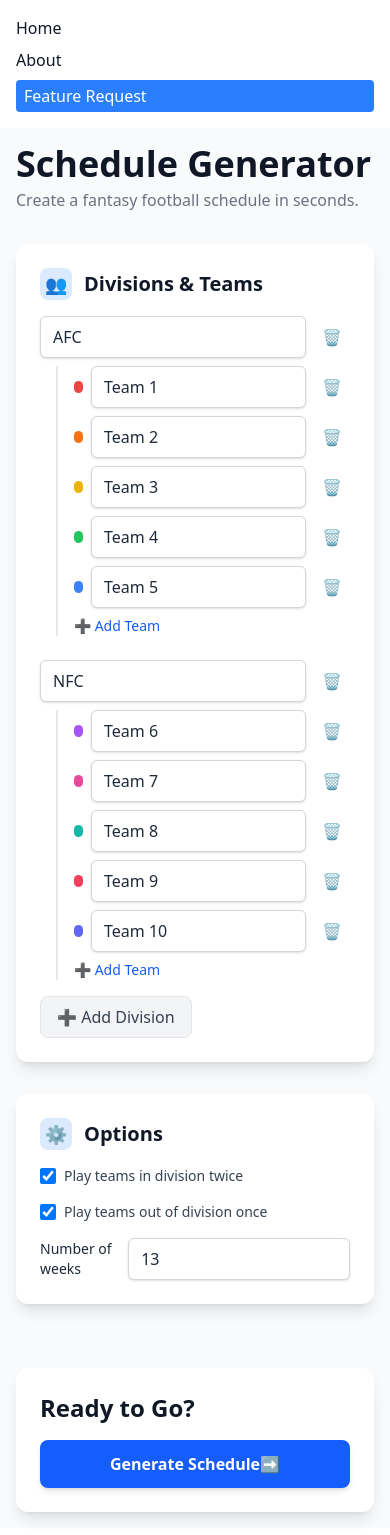
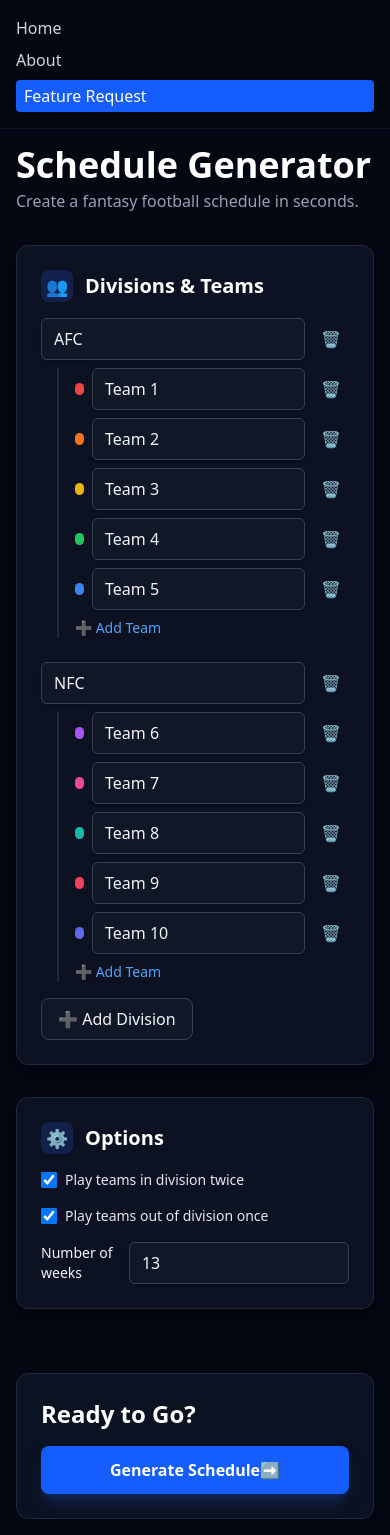
Before and after one commit to alex-monroe/ff-schedule-generator-fe, a Next.js app: page / in a window 390 px wide. Built offline with nearby package versions, Linux system fonts and the light colour scheme.

Commit message:
feat: switch app to dark mode

```diff
--- a/src/app/about/page.tsx
+++ b/src/app/about/page.tsx
@@ -6,12 +6,12 @@ export const metadata: Metadata = {
 
 export default function About() {
   return (
-    <main className="p-6 max-w-2xl mx-auto">
-      <h1 className="text-3xl font-bold mb-4">About the Scheduler</h1>
-      <p className="mb-4">
+    <main className="p-6 max-w-2xl mx-auto min-h-screen bg-gray-950 text-gray-100">
+      <h1 className="text-3xl font-bold mb-4 text-white">About the Scheduler</h1>
+      <p className="mb-4 text-gray-300">
         The Fantasy Football Schedule Generator creates balanced matchups using several constraints:
       </p>
-      <ul className="list-disc pl-6 space-y-2">
+      <ul className="list-disc pl-6 space-y-2 text-gray-300">
         <li>Every team plays every week.</li>
         <li>No team has repeat matchups within any 4 week span.</li>
         <li>
--- a/src/app/globals.css
+++ b/src/app/globals.css
@@ -1,22 +1,13 @@
 @import "tailwindcss";
 
 @theme {
-  --color-text: theme(colors.gray.900);
-  --color-background: theme(colors.white);
-  --color-primary: theme(colors.blue.600);
-  --color-secondary: theme(colors.gray.100);
+  --color-text: theme(colors.gray.100);
+  --color-background: theme(colors.gray.950);
+  --color-primary: theme(colors.blue.500);
+  --color-secondary: theme(colors.gray.800);
 
   --font-sans: var(--font-geist-sans);
   --font-mono: var(--font-geist-mono);
-}
-
-@media (prefers-color-scheme: dark) {
-  :root {
-    --color-text: theme(colors.gray.50);
-    --color-background: theme(colors.gray.900);
-    --color-primary: theme(colors.blue.500);
-    --color-secondary: theme(colors.gray.800);
-  }
 }
 
 body {
@@ -28,29 +19,29 @@ body {
 }
 
 .input {
-  @apply w-full px-3 py-2 bg-white dark:bg-gray-800 border border-gray-300 dark:border-gray-600 rounded-md shadow-sm placeholder-gray-400 dark:placeholder-gray-500 focus:outline-none focus:ring-2 focus:ring-blue-500 focus:border-transparent transition;
+  @apply w-full px-3 py-2 bg-gray-900 border border-gray-700 text-gray-100 rounded-md shadow-sm placeholder-gray-500 focus:outline-none focus:ring-2 focus:ring-blue-500 focus:border-transparent transition;
 }
 
 .btn-primary {
-  @apply w-full flex items-center justify-center gap-2 px-4 py-3 bg-blue-600 text-white font-semibold rounded-lg shadow-md hover:bg-blue-700 focus:outline-none focus:ring-2 focus:ring-offset-2 focus:ring-blue-500 dark:focus:ring-offset-gray-900 transition-all transform hover:scale-[1.02] disabled:opacity-50 disabled:cursor-not-allowed;
+  @apply w-full flex items-center justify-center gap-2 px-4 py-3 bg-blue-600 text-white font-semibold rounded-lg shadow-lg shadow-blue-900/50 hover:bg-blue-500 focus:outline-none focus:ring-2 focus:ring-offset-2 focus:ring-blue-400 focus:ring-offset-gray-900 transition-all transform hover:scale-[1.02] disabled:opacity-50 disabled:cursor-not-allowed;
 }
 
 .btn-secondary {
-  @apply flex items-center justify-center gap-2 px-4 py-2 bg-gray-100 dark:bg-gray-700 text-gray-700 dark:text-gray-200 font-medium rounded-lg border border-gray-200 dark:border-gray-600 hover:bg-gray-200 dark:hover:bg-gray-600 focus:outline-none focus:ring-2 focus:ring-offset-2 focus:ring-gray-500 dark:focus:ring-offset-gray-900 transition-colors;
+  @apply flex items-center justify-center gap-2 px-4 py-2 bg-gray-900 text-gray-100 font-medium rounded-lg border border-gray-700 hover:bg-gray-800 focus:outline-none focus:ring-2 focus:ring-offset-2 focus:ring-gray-600 focus:ring-offset-gray-950 transition-colors;
 }
 
 .btn-text {
-    @apply flex items-center gap-1 text-sm text-blue-600 dark:text-blue-400 hover:text-blue-800 dark:hover:text-blue-300 font-medium transition-colors;
+    @apply flex items-center gap-1 text-sm text-blue-400 hover:text-blue-300 font-medium transition-colors;
 }
 
 .btn-icon-danger {
-  @apply p-2 text-gray-400 hover:text-red-500 hover:bg-red-100 dark:hover:bg-red-900/50 rounded-full transition-colors;
+  @apply p-2 text-gray-500 hover:text-red-400 hover:bg-red-900/30 rounded-full transition-colors;
 }
 
 .checkbox-label {
-  @apply flex items-center gap-2 text-sm font-medium text-gray-700 dark:text-gray-300;
+  @apply flex items-center gap-2 text-sm font-medium text-gray-200;
 }
 
 .checkbox {
-  @apply h-4 w-4 rounded border-gray-300 dark:border-gray-600 bg-white dark:bg-gray-900 text-blue-600 focus:ring-blue-500;
+  @apply h-4 w-4 rounded border-gray-700 bg-gray-900 text-blue-500 focus:ring-blue-500;
 }
--- a/src/app/layout.tsx
+++ b/src/app/layout.tsx
@@ -14,15 +14,15 @@ export default function RootLayout({
 }>) {
   return (
     <html lang="en">
-      <body className="antialiased">
-        <nav className="p-4 flex flex-col space-y-2 sm:flex-row sm:space-y-0 sm:space-x-4">
-          <Link href="/">Home</Link>
-          <Link href="/about">About</Link>
+      <body className="antialiased bg-gray-950 text-gray-100">
+        <nav className="p-4 flex flex-col space-y-2 sm:flex-row sm:space-y-0 sm:space-x-4 bg-gray-950 border-b border-gray-900">
+          <Link href="/" className="text-gray-300 hover:text-white transition-colors">Home</Link>
+          <Link href="/about" className="text-gray-300 hover:text-white transition-colors">About</Link>
           <a
             href="https://docs.google.com/forms/d/e/1FAIpQLScd9SvvazMQrx-z6Qscp9fYP1GqI8vsX2AbwDsQxR7dWhsYVA/viewform?usp=dialog"
             target="_blank"
             rel="noopener noreferrer"
-            className="inline-block px-2 py-1 bg-blue-500 text-white rounded"
+            className="inline-block px-2 py-1 bg-blue-600 text-white rounded hover:bg-blue-500 transition-colors"
           >
             Feature Request
           </a>
--- a/src/app/page.tsx
+++ b/src/app/page.tsx
@@ -156,7 +156,7 @@ export default function Home() {
 
   return (
     <>
-      <main className="min-h-screen bg-gray-50 dark:bg-gray-900 text-gray-800 dark:text-gray-200 p-4 sm:p-6 lg:p-8 font-sans">
+      <main className="min-h-screen bg-gray-950 text-gray-100 p-4 sm:p-6 lg:p-8 font-sans">
         <div className="max-w-6xl mx-auto grid grid-cols-1 lg:grid-cols-3 gap-8">
           <motion.div
             className="lg:col-span-2"
@@ -165,10 +165,10 @@ export default function Home() {
             variants={containerVariants}
           >
             <motion.div variants={itemVariants} className="mb-8">
-              <h1 className="text-4xl font-bold text-gray-900 dark:text-white">
+              <h1 className="text-4xl font-bold text-white">
                 Schedule Generator
               </h1>
-              <p className="text-gray-500 dark:text-gray-400 mt-1">
+              <p className="text-gray-400 mt-1">
                 Create a fantasy football schedule in seconds.
               </p>
             </motion.div>
@@ -192,7 +192,7 @@ export default function Home() {
                         🗑️
                       </button>
                     </div>
-                    <div className="ml-4 mt-2 space-y-2 border-l-2 border-gray-200 dark:border-gray-700 pl-4" ref={teamsRef}>
+                    <div className="ml-4 mt-2 space-y-2 border-l-2 border-gray-800 pl-4" ref={teamsRef}>
                       {teams
                         .map((team, i) => ({ team, originalIndex: i }))
                         .filter(({ team }) => team.divisionId === div.id)
@@ -275,8 +275,8 @@ export default function Home() {
               initial={{ opacity: 0, y: 20 }}
               animate={{ opacity: 1, y: 0, transition: { delay: 0.2 } }}
             >
-              <div className="bg-white dark:bg-gray-800/50 rounded-xl shadow-lg p-6 sticky top-8">
-                <h2 className="text-2xl font-bold text-gray-900 dark:text-white mb-4">
+              <div className="bg-gray-900/70 border border-gray-800 rounded-xl shadow-xl p-6 sticky top-8">
+                <h2 className="text-2xl font-bold text-white mb-4">
                   Ready to Go?
                 </h2>
                 <button
@@ -287,7 +287,7 @@ export default function Home() {
                   {loading ? 'Generating...' : 'Generate Schedule'}
                   {!loading && '➡️'}
                 </button>
-                {error && <p className="text-red-500 dark:text-red-400 mt-4 text-sm">{error}</p>}
+                {error && <p className="text-red-400 mt-4 text-sm">{error}</p>}
               </div>
             </motion.div>
 
@@ -308,7 +308,7 @@ export default function Home() {
                           className={`px-3 py-1 rounded-full text-sm font-medium transition-colors ${
                             selectedWeek === i
                               ? 'bg-blue-600 text-white'
-                              : 'bg-gray-200 hover:bg-gray-300 dark:bg-gray-700 dark:hover:bg-gray-600'
+                              : 'bg-gray-800 hover:bg-gray-700'
                           }`}
                         >
                           Week {i + 1}
@@ -327,7 +327,7 @@ export default function Home() {
                      {schedule.matchups[selectedWeek]?.matchups?.map((m, j) => (
                         <motion.div
                           key={j}
-                          className="flex items-center justify-between p-4 rounded-lg bg-white dark:bg-gray-800/50 shadow"
+                          className="flex items-center justify-between p-4 rounded-lg bg-gray-900/70 border border-gray-800 shadow"
                           initial={{ opacity: 0, x: -10 }}
                           animate={{ opacity: 1, x: 0, transition: { delay: j * 0.05 } }}
                         >
@@ -338,7 +338,7 @@ export default function Home() {
                             />
                             {m.team1?.name}
                           </span>
-                          <span className="text-gray-400 dark:text-gray-500 text-sm">vs</span>
+                          <span className="text-gray-500 text-sm">vs</span>
                           <span className="flex items-center gap-2 font-semibold">
                             <span
                               className="w-3 h-3 rounded-full"
@@ -369,7 +369,7 @@ export default function Home() {
               animate={{ scale: 1, opacity: 1 }}
               exit={{ scale: 0.5, opacity: 0 }}
               transition={{ type: 'spring', damping: 15, stiffness: 200 }}
-              className="flex flex-col items-center space-y-4 bg-white/10 p-8 rounded-2xl"
+              className="flex flex-col items-center space-y-4 bg-gray-900/70 p-8 rounded-2xl border border-gray-800"
             >
               <motion.div
                 animate={{ rotate: 360 }}
@@ -397,13 +397,13 @@ interface CardProps {
 const Card: React.FC<CardProps> = ({ icon, title, children }) => (
   <motion.div
     variants={{ hidden: { opacity: 0, y: 10 }, visible: { opacity: 1, y: 0 } }}
-    className="bg-white dark:bg-gray-800 rounded-xl shadow-lg p-6 mb-8"
+    className="bg-gray-900/70 border border-gray-800 rounded-xl shadow-xl p-6 mb-8"
   >
     <div className="flex items-center gap-3 mb-4">
-      <div className="w-8 h-8 flex items-center justify-center bg-blue-100 dark:bg-blue-900/50 rounded-lg text-blue-600 dark:text-blue-400">
+      <div className="w-8 h-8 flex items-center justify-center bg-blue-900/40 rounded-lg text-blue-300">
         <span className="text-lg">{icon}</span>
       </div>
-      <h2 className="text-xl font-bold text-gray-900 dark:text-white">{title}</h2>
+      <h2 className="text-xl font-bold text-white">{title}</h2>
     </div>
     {children}
   </motion.div>
```
